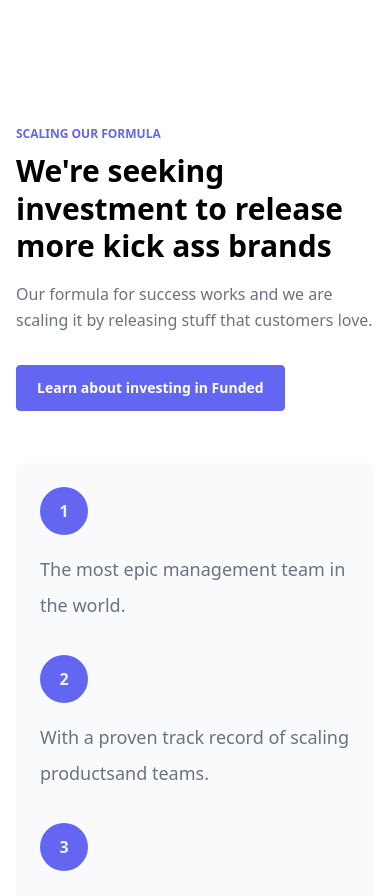
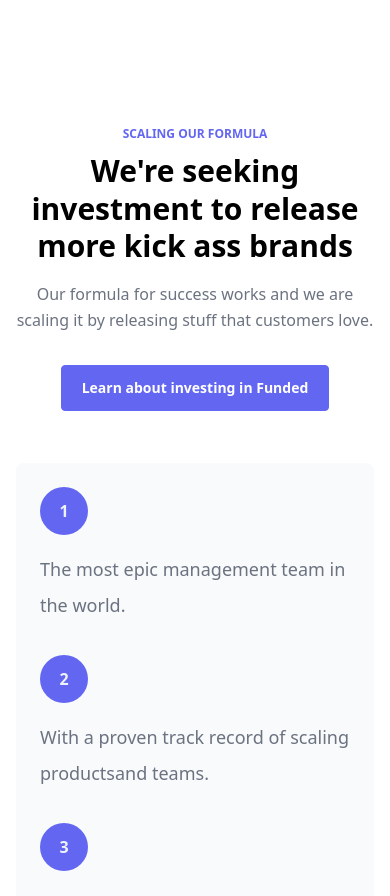
Before and after one commit to Tincre/phund, a Next.js app: page / in a window 390 px wide. Shown: the part 1720-2616 px from the top of the page. Built offline with nearby package versions, Linux system fonts and the light colour scheme; no server answers.

Commit message:
:recycle: add aligned bullets + center for mobile [sc-645]

```diff
--- a/components/WhyInvestHero.jsx
+++ b/components/WhyInvestHero.jsx
@@ -1,7 +1,7 @@
-export default function WhyInvest1Hero({ subTitle, title, description, cta }) {
+export default function WhyInvestHero({ subTitle, title, description, cta }) {
   return (
-    <div className="w-full lg:w-1/2 px-4">
-      <div className="max-w-lg lg:mx-auto mb-10 lg:mb-0">
+    <div className="w-full lg:w-1/2 px-4 text-center lg:text-left">
+      <div className="lg:mx-auto mb-10 lg:mb-0">
         <span className="text-xs font-semibold text-indigo-500 uppercase">
           {subTitle}
         </span>
```
